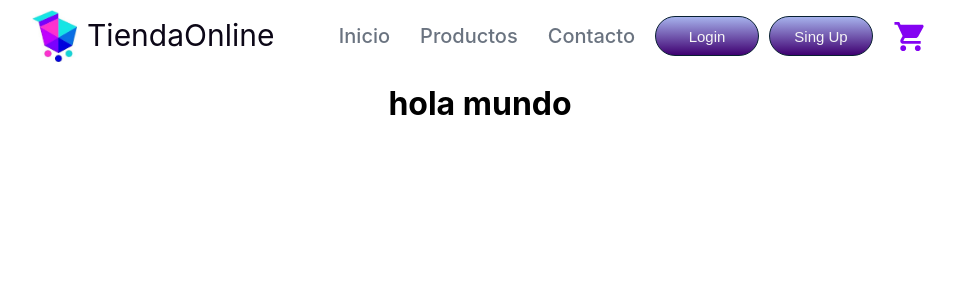
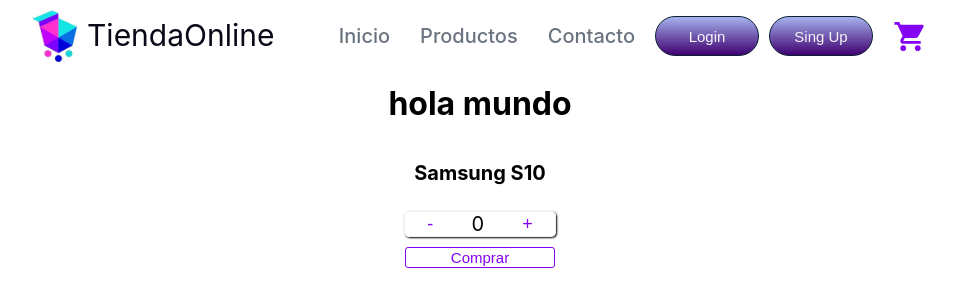
Before and after one commit to franHellbusch/proyectoReact-Hellbusch, a React (Create React App) app: page / in a window 1280 px wide. Shown: the top 306 px of the page, without its empty margins (160-1115 px from the left). Built offline with nearby package versions, Linux system fonts and the light colour scheme.

Commit message:
creando contador

```diff
--- /dev/null
+++ b/src/components/ItemListContainer/ItemCount/ItemCount.css
@@ -0,0 +1,47 @@
+.item-count-position{
+    display: flex;
+    flex-direction: column;
+    align-items: center;
+}
+
+.producto-title{
+    font-size: 20px;
+}
+
+.count-controls{
+    display: flex;
+    justify-content: space-around;
+    border: 1px solid #f1f1f1;
+    border-radius: 5px;
+    width: 150px;
+    margin: 10px 0;
+    box-shadow: 1px 1px 2px black;
+}
+
+.controls{
+    font-size: 18px;
+    background: none;
+    border: none;
+    color: #8403f2;
+    cursor: pointer;
+}
+
+.count{
+    margin: 0;
+    font-size: 20px;
+}
+
+.buttom-comprar{
+    color: #8403f2;
+    font-size: 15px;
+    width: 150px;
+    background: white;
+    border: 1px solid #8403f2;
+    border-radius: 3px;
+    cursor: pointer;
+    transition: 0.3s;
+}
+
+.buttom-comprar:hover {
+    background: whitesmoke;
+}
--- /dev/null
+++ b/src/components/ItemListContainer/ItemCount/ItemCount.js
@@ -0,0 +1,31 @@
+import React, {useState} from 'react'
+import './ItemCount.css'
+
+
+const ItemCount = ({ stock, initial, onAdd }) => {
+
+    const [count, setCount] = useState(initial)
+
+    const sumar = () => {
+        count < stock && setCount(count + 1)
+        count >= stock && alert("No hay mas stock")
+    }
+
+    const restar = () => {
+        count > initial && setCount(count - 1)
+    }
+
+    return (
+        <div className='item-count-position'>
+            <h2 className='producto-title'>Samsung S10</h2>
+            <div className='count-controls'>
+                <button className='controls' onClick={restar}>-</button>
+                <p className='count'>{count}</p>
+                <button className='controls' onClick={sumar}>+</button>
+            </div>
+            <button className='buttom-comprar' onClick={onAdd}>Comprar</button>
+        </div>
+    )
+}
+
+export default ItemCount
--- a/src/components/ItemListContainer/ItemListContainer.js
+++ b/src/components/ItemListContainer/ItemListContainer.js
@@ -1,8 +1,17 @@
 import './ItemListContainer.css';
+import ItemCount from './ItemCount/ItemCount';
 
 const ItemListContainer = ({greeting}) => {
+
+    const onAdd = () => {
+        alert(`gracias por su compra!`)
+    }
+
     return(
-        <h1>{ greeting }</h1>
+        <>
+            <h1>{ greeting }</h1>
+            <ItemCount stock={10} initial={0} onAdd={onAdd}/>
+        </>
     )
 }
 
```
